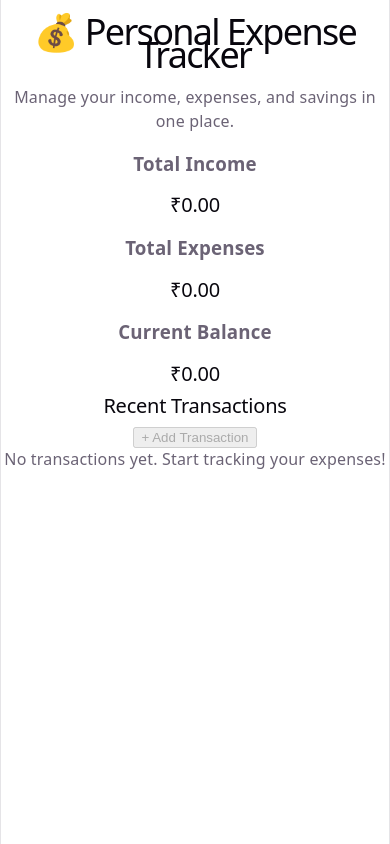
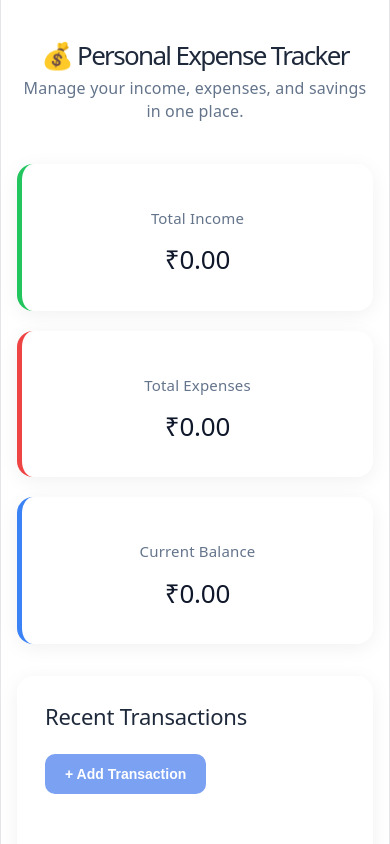
Before and after one commit to Kritika-Si/personal-expense-tracker, a React app in the folder frontend/: page / in a window 390 px wide. Shown: the top 844 px of the page. Built offline with nearby package versions, Linux system fonts and the light colour scheme; the HTML template or start-up script is replaced by a standard one.

Commit message:
style: add dashboard card and layout styling

```diff
--- a/frontend/src/App.css
+++ b/frontend/src/App.css
@@ -1,184 +1,134 @@
-.counter {
+
+#root {
+  min-height: 100vh;
+}
+
+.app {
+  max-width: 1200px;
+  margin: 0 auto;
+  padding: 40px 24px;
+}
+
+.app-header {
+  margin-bottom: 40px;
+}
+
+.app-header h1 {
+  font-size: 32px;
+  margin-bottom: 10px;
+  color: #1e293b;
+}
+
+.app-header p {
+  color: #64748b;
   font-size: 16px;
-  padding: 5px 10px;
-  border-radius: 5px;
-  color: var(--accent);
-  background: var(--accent-bg);
-  border: 2px solid transparent;
-  transition: border-color 0.3s;
+}
+
+.dashboard {
+  display: flex;
+  flex-direction: column;
+  gap: 32px;
+}
+
+.summary-section {
+  display: grid;
+  grid-template-columns: repeat(3, 1fr);
+  gap: 20px;
+}
+
+.summary-card {
+  padding: 28px;
+  border-radius: 16px;
+  background: white;
+  box-shadow: 0 4px 20px rgba(0, 0, 0, 0.06);
+  border-left: 5px solid transparent;
+}
+
+.summary-card h3 {
+  font-size: 15px;
+  font-weight: 500;
+  color: #64748b;
+  margin-bottom: 14px;
+}
+
+.summary-card h2 {
+  font-size: 30px;
+  color: #0f172a;
+}
+
+.income {
+  border-left-color: #22c55e;
+}
+
+.expense {
+  border-left-color: #ef4444;
+}
+
+.balance {
+  border-left-color: #3b82f6;
+}
+
+.transactions-section {
+  background: white;
+  padding: 28px;
+  border-radius: 16px;
+  box-shadow: 0 4px 20px rgba(0, 0, 0, 0.06);
+}
+
+.section-header {
+  display: flex;
+  align-items: center;
+  justify-content: space-between;
+  gap: 16px;
   margin-bottom: 24px;
+}
 
-  &:hover {
-    border-color: var(--accent-border);
+.section-header h2 {
+  font-size: 22px;
+  color: #1e293b;
+}
+
+.add-btn {
+  background: #2563eb;
+  color: white;
+  padding: 12px 20px;
+  border: none;
+  border-radius: 10px;
+  font-size: 14px;
+  font-weight: 600;
+  cursor: pointer;
+}
+
+.add-btn:disabled {
+  opacity: 0.6;
+  cursor: not-allowed;
+}
+
+.empty-message {
+  text-align: center;
+  color: #94a3b8;
+  padding: 48px 12px;
+}
+
+@media (max-width: 768px) {
+  .app {
+    padding: 24px 16px;
   }
-  &:focus-visible {
-    outline: 2px solid var(--accent);
-    outline-offset: 2px;
+
+  .app-header h1 {
+    font-size: 26px;
+  }
+
+  .summary-section {
+    grid-template-columns: 1fr;
+  }
+
+  .section-header {
+    align-items: flex-start;
+    flex-direction: column;
+  }
+
+  .summary-card h2 {
+    font-size: 26px;
   }
 }
-
-.hero {
-  position: relative;
-
-  .base,
-  .framework,
-  .vite {
-    inset-inline: 0;
-    margin: 0 auto;
-  }
-
-  .base {
-    width: 170px;
-    position: relative;
-    z-index: 0;
-  }
-
-  .framework,
-  .vite {
-    position: absolute;
-  }
-
-  .framework {
-    z-index: 1;
-    top: 34px;
-    height: 28px;
-    transform: perspective(2000px) rotateZ(300deg) rotateX(44deg) rotateY(39deg)
-      scale(1.4);
-  }
-
-  .vite {
-    z-index: 0;
-    top: 107px;
-    height: 26px;
-    width: auto;
-    transform: perspective(2000px) rotateZ(300deg) rotateX(40deg) rotateY(39deg)
-      scale(0.8);
-  }
-}
-
-#center {
-  display: flex;
-  flex-direction: column;
-  gap: 25px;
-  place-content: center;
-  place-items: center;
-  flex-grow: 1;
-
-  @media (max-width: 1024px) {
-    padding: 32px 20px 24px;
-    gap: 18px;
-  }
-}
-
-#next-steps {
-  display: flex;
-  border-top: 1px solid var(--border);
-  text-align: left;
-
-  & > div {
-    flex: 1 1 0;
-    padding: 32px;
-    @media (max-width: 1024px) {
-      padding: 24px 20px;
-    }
-  }
-
-  .icon {
-    margin-bottom: 16px;
-    width: 22px;
-    height: 22px;
-  }
-
-  @media (max-width: 1024px) {
-    flex-direction: column;
-    text-align: center;
-  }
-}
-
-#docs {
-  border-right: 1px solid var(--border);
-
-  @media (max-width: 1024px) {
-    border-right: none;
-    border-bottom: 1px solid var(--border);
-  }
-}
-
-#next-steps ul {
-  list-style: none;
-  padding: 0;
-  display: flex;
-  gap: 8px;
-  margin: 32px 0 0;
-
-  .logo {
-    height: 18px;
-  }
-
-  a {
-    color: var(--text-h);
-    font-size: 16px;
-    border-radius: 6px;
-    background: var(--social-bg);
-    display: flex;
-    padding: 6px 12px;
-    align-items: center;
-    gap: 8px;
-    text-decoration: none;
-    transition: box-shadow 0.3s;
-
-    &:hover {
-      box-shadow: var(--shadow);
-    }
-    .button-icon {
-      height: 18px;
-      width: 18px;
-    }
-  }
-
-  @media (max-width: 1024px) {
-    margin-top: 20px;
-    flex-wrap: wrap;
-    justify-content: center;
-
-    li {
-      flex: 1 1 calc(50% - 8px);
-    }
-
-    a {
-      width: 100%;
-      justify-content: center;
-      box-sizing: border-box;
-    }
-  }
-}
-
-#spacer {
-  height: 88px;
-  border-top: 1px solid var(--border);
-  @media (max-width: 1024px) {
-    height: 48px;
-  }
-}
-
-.ticks {
-  position: relative;
-  width: 100%;
-
-  &::before,
-  &::after {
-    content: '';
-    position: absolute;
-    top: -4.5px;
-    border: 5px solid transparent;
-  }
-
-  &::before {
-    left: 0;
-    border-left-color: var(--border);
-  }
-  &::after {
-    right: 0;
-    border-right-color: var(--border);
-  }
-}
```
